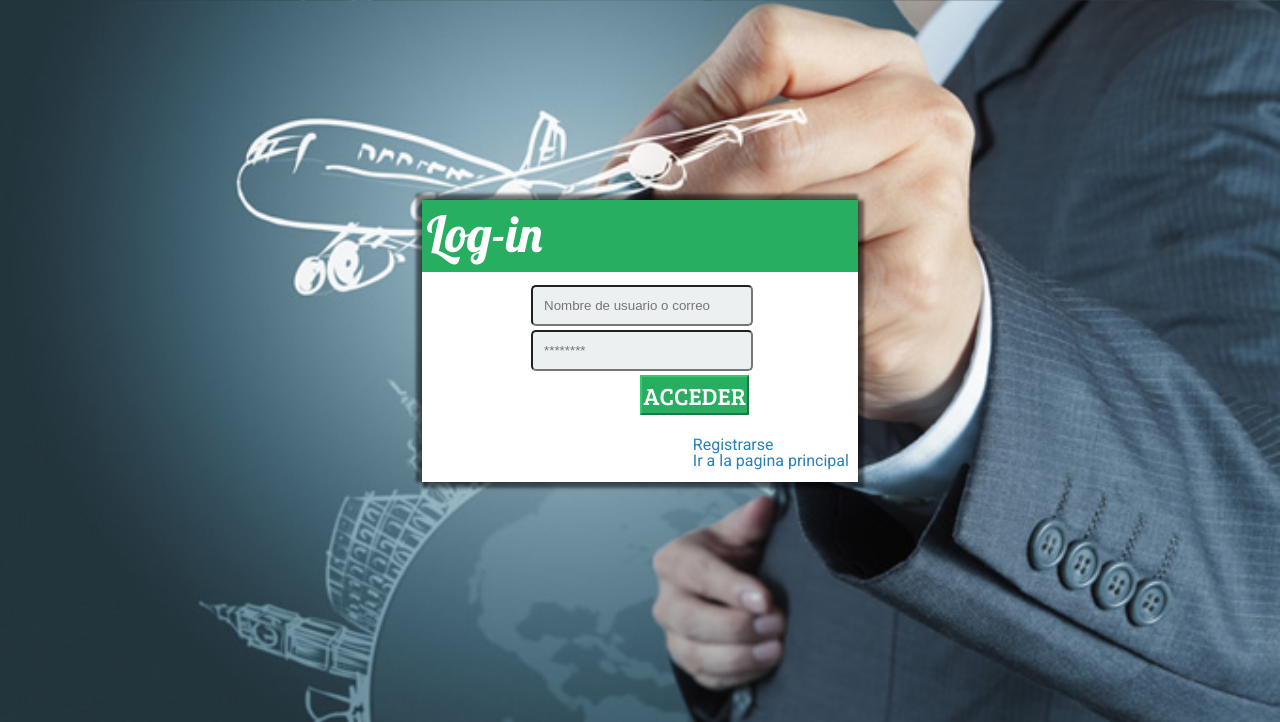
After one commit to Franksoft24/ClienteOS, a PHP site: page /PHP/Log-in.php in a window 1280 px wide. The commit adds this page. Shown: the top 722 px of the page. Run offline with PHP 8.4, Linux system fonts and the light colour scheme.

Commit message:
En esta version se le añadio el login.

```diff
--- a/Css/Style.css
+++ b/Css/Style.css
@@ -49,7 +49,7 @@ nav .nav
 }
 #menu_secundario
 {
-	background-color:rgba(44, 62, 80,1.0)
+	background-color:rgba(255, 255, 255, 0.85)
 }
 nav .nav li
 {
@@ -68,7 +68,7 @@ nav .nav a:hover li
 */
 header
 {
-	background-color:rgba(211, 84, 0,1.0);/*#2c3e50;*/
+	background-color:rgba(39, 174, 96,1.0);/*rgba(211, 84, 0,1.0);/*#2c3e50;*/
 	font-family: 'Lobster', cursive;
 	overflow:hidden;
 	font-size:50px;
@@ -79,7 +79,7 @@ header h1
 }
 header h1 a
 {
-	color:#3498db;
+	color:#fff;/*#3498db;*/
 	text-decoration:none;
 }
 header h1 a:hover
@@ -243,7 +243,7 @@ footer h6
 .formRegistro
 {
 	background-color:#fff;
-	margin-top:3%;
+	/*margin-top:3%;
 	/*margin-bottom:3%;*/
 	padding-top:3%;
 	padding-bottom:3%;
@@ -303,3 +303,86 @@ footer h6
 {
 	background-color:rgba(192,57,43,0.78)
 }
+/*
+	*Esta area es para el diseño del box del log-in
+*/
+.log-in
+{
+	background-color:#fff;
+	float:left;
+	width:34%;
+	position:absolute;
+	left:33%;
+	top:25%;
+	overflow:hidden;
+	box-shadow:3px 3px 3px 3px RGBA(0, 0, 0, 0.50), -3px -3px 3px 3px RGBA(0, 0, 0, 0.50);
+}
+.log-in #title
+{
+	background-color:rgba(39, 174, 96,1.0);
+	color:#fff;
+	font-family: 'Lobster', cursive;
+	overflow:hidden;
+	font-size:50px;
+	padding-left:1%;
+	padding-bottom:3%;
+	padding-top:2%;
+}
+.log-in #formLI
+{
+	padding-bottom:5%;
+	padding-top:3%;
+	width:100%;
+}
+.log-in #formLI table
+{
+	width:50%;
+}
+.log-in input
+{
+	width:90%;
+	border-radius:5px;
+	padding:5%;
+	margin-bottom:2%;
+	background-color:#ecf0f1;
+}
+.log-in .aceptar
+{
+	background-color:#27ae60;
+	border-color:#2ecc71;
+	padding:1.5%;
+	text-transform:uppercase;
+	color:#fff;/*#2ecc71;*/
+	/*text-shadow:1px 1px 0px #fff, -1px -1px 0px #000;*/
+	font-size:24px;
+	border-radius:0px;
+	margin:0px;
+	width:100%;
+	font-family: 'Bree Serif', serif;
+}
+.log-in .aceptar:hover
+{
+	background-color:rgba(39,174,96,0.78)
+}
+.log-in #links
+{
+	float:right;
+	padding-right:2%;
+	padding-bottom:3%;
+}
+.log-in #links ul
+{
+	list-style:none;
+}
+.log-in #links ul a
+{
+	text-decoration:none;
+}
+.log-in #links ul a li
+{
+	color:rgba(41, 128, 185,1.0);
+}
+.log-in #links ul a:hover li
+{
+	text-decoration:underline;
+}
--- a/Index.php
+++ b/Index.php
@@ -20,7 +20,7 @@
 <body>
 	<nav>
     	<ul>
-        	<a href="#"><li>Acceder</li></a>
+        	<a href="PHP/Log-in.php"><li>Acceder</li></a>
             <a href="PHP/Registro.php"><li>Registrarse</li></a>
         </ul>
     </nav>
--- /dev/null
+++ b/PHP/Log-in.php
@@ -0,0 +1,48 @@
+<!doctype html>
+<html>
+<head>
+	<meta charset="utf-8">
+    <meta name="description" content="this is a travel agence.">
+    <meta name="keywords" content="Travel">
+    <meta name="keywords" content="Viaje">
+    <meta name="keywords" content="Winter travel">
+    <meta name="keywords" content="Viaje de invierno">
+    <meta name="keywords" content="ChapiTravel-registro">
+    <title>Chapi Travel / log-in</title>
+    <link rel="icon" href="../Image/Favicon/favicon.png">
+    <link rel="stylesheet" type="text/css" href="../Css/Reset.css">
+    <link rel="stylesheet" type="text/css" href="../Css/Style.css">
+    <link href='http://fonts.googleapis.com/css?family=Roboto|Lobster' rel='stylesheet' type='text/css'>
+    <link href='http://fonts.googleapis.com/css?family=Bree+Serif' rel='stylesheet' type='text/css'>
+    <script type="text/javascript" src="../Script/Script.js"></script>
+</head>
+<body>
+	<section class="log-in">
+    	<div id="title">
+        	<h1>Log-in</h1>
+        </div>
+        <div id="formLI"><center>
+        	<form method="post" action="loguear">
+            	<table>
+                	<tr>
+                    	<td colspan="2"><input type="text" name="User" placeholder="Nombre de usuario o correo" required></td>
+                    </tr>
+                    <tr>
+                    	<td colspan="2"><input type="password" name="passord" placeholder="********" required></td>
+                    </tr>
+                    <tr>
+                    	<td width="50%"></td>
+                        <td><input type="submit" value="Acceder" class="aceptar"></td>
+                    </tr>
+                </table>
+            </form></center>
+        </div>
+        <div id="links">
+        	<ul>
+            	<a href="Registro.php"><li>Registrarse</li></a>
+                <a href="../Index.php"><li>Ir a la pagina principal</li></a>
+            </ul>
+        </div>
+    </section>
+</body>
+</html>
--- a/PHP/Registro.php
+++ b/PHP/Registro.php
@@ -14,13 +14,12 @@
     <link rel="stylesheet" type="text/css" href="../Css/Style.css">
     <link href='http://fonts.googleapis.com/css?family=Roboto|Lobster' rel='stylesheet' type='text/css'>
     <link href='http://fonts.googleapis.com/css?family=Bree+Serif' rel='stylesheet' type='text/css'>
-    <script type="text/javascript" src="../Script/Posts.js"></script>
     <script type="text/javascript" src="../Script/Script.js"></script>
 </head>
 <body>
 	<nav>
     	<ul>
-        	<a href="#"><li>Acceder</li></a>
+        	<a href="Log-in.php"><li>Acceder</li></a>
             <a href="#"><li>Registrarse</li></a>
         </ul>
     </nav>
```
Also changed, not shown: Image/Favicon/favicon-old.png (added), Image/Favicon/favicon.png.
